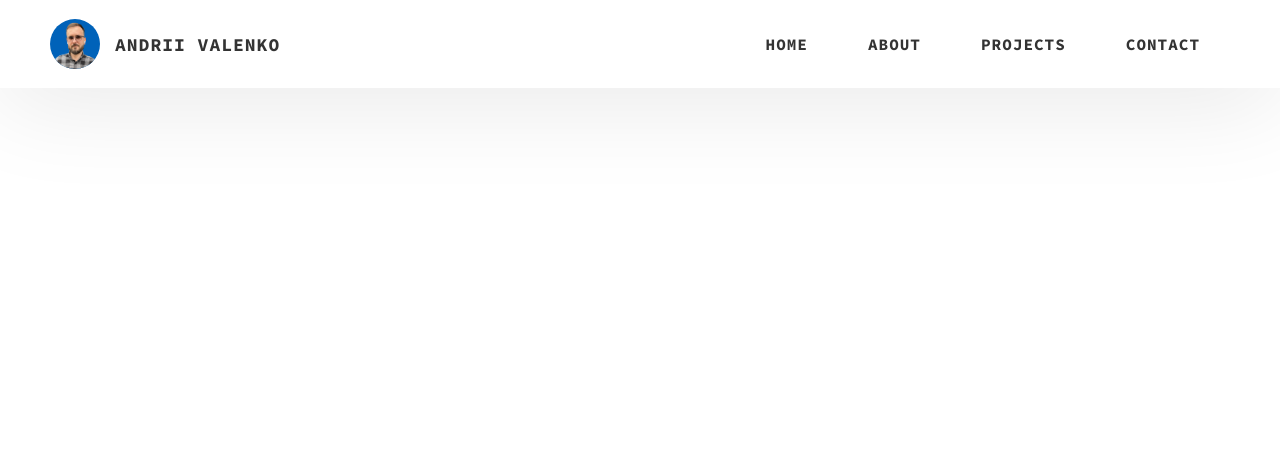
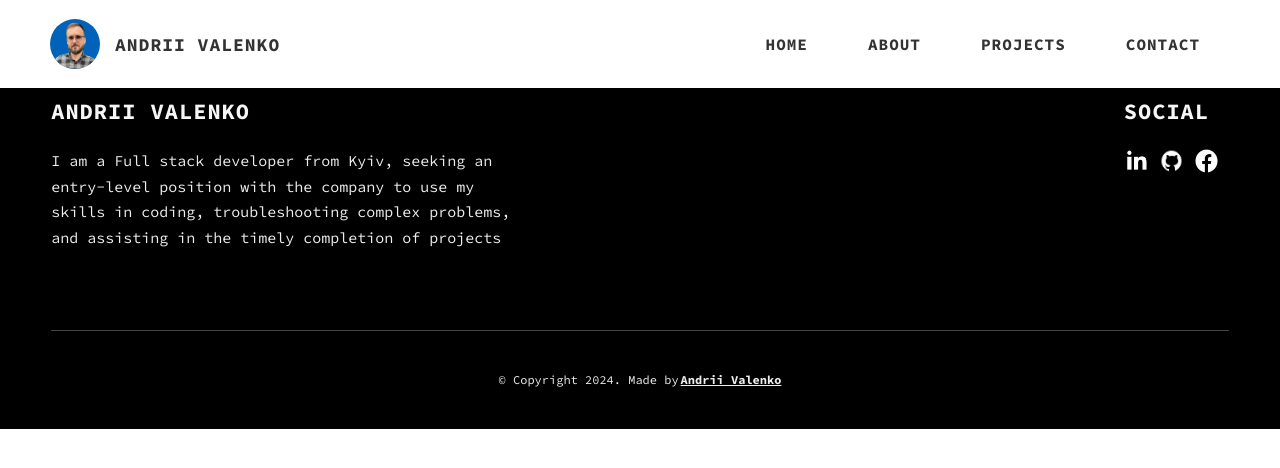
Before and after one commit to vnko1/portfolio, a Next.js app: page / in a window 1280 px wide. Shown: the top 468 px of the page. Built offline with nearby package versions, Linux system fonts and the light colour scheme.

Commit message:
feat: add footer

```diff
--- a/src/app/layout.tsx
+++ b/src/app/layout.tsx
@@ -2,7 +2,7 @@ import type { Metadata } from "next";
 import { Source_Code_Pro } from "next/font/google";
 import "../styles/css/style.css";
 import "../styles/scss/index.scss";
-import { Header } from "@/components";
+import { Footer, Header } from "@/components";
 
 const source = Source_Code_Pro({
   subsets: ["latin"],
@@ -25,6 +25,7 @@ export default function RootLayout({
       <body className={source.className}>
         <Header />
         {children}
+        <Footer />
       </body>
     </html>
   );
--- /dev/null
+++ b/src/components/Footer/Footer.tsx
@@ -0,0 +1,41 @@
+import Link from "next/link";
+import React from "react";
+
+import me from "@/lib/data/me.json";
+import socials from "@/lib/data/socials.json";
+import Social from "../Social/Social";
+
+const Footer = () => {
+  return (
+    <footer className="main-footer">
+      <div className="main-container">
+        <div className="main-footer__upper">
+          <div className="main-footer__row main-footer__row-1">
+            <h2 className="heading heading-sm main-footer__heading-sm">
+              <span>Social</span>
+            </h2>
+            <ul className="main-footer__social-cont">
+              {socials.map((el, i) => (
+                <li key={i}>
+                  <Social link={el.link} icon={el.icon} isFooter />
+                </li>
+              ))}
+            </ul>
+          </div>
+          <div className="main-footer__row main-footer__row-2">
+            <h4 className="heading heading-sm text-lt">{me.FULL_NAME}</h4>
+            <p className="main-footer__short-desc">{me.FOOTER_DESCR}</p>
+          </div>
+        </div>
+        <div className="main-footer__lower" id="footer-copy">
+          &copy; Copyright 2024. Made by
+          <Link id="footer-copy-link" href="/">
+            Andrii Valenko
+          </Link>
+        </div>
+      </div>
+    </footer>
+  );
+};
+
+export default Footer;
--- a/src/components/Header/Header.tsx
+++ b/src/components/Header/Header.tsx
@@ -46,7 +46,7 @@ const Header: FC = () => {
           </div>
           <span className="header__logo-sub">{me.FULL_NAME}</span>
         </div>
-        <div className="header__main">
+        <nav className="header__main">
           <ul className="header__links">
             {links.map((el, i) => (
               <li key={i} className="header__link-wrapper">
@@ -67,7 +67,7 @@ const Header: FC = () => {
               }
             />
           </button>
-        </div>
+        </nav>
       </div>
       <Menu links={links} isVisible={isVisible} active={active} />
     </header>
--- a/src/components/Menu/Menu.tsx
+++ b/src/components/Menu/Menu.tsx
@@ -15,7 +15,7 @@ const Menu: FC<MenuProps> = ({ links, active, isVisible }) => {
   if (!active) return null;
   return (
     <div className={menuClassNames}>
-      <div className="header__sm-menu-content">
+      <nav className="header__sm-menu-content">
         <ul className="header__sm-menu-links">
           {links.map((el, i) => (
             <li key={i} className="header__sm-menu-link">
@@ -23,7 +23,7 @@ const Menu: FC<MenuProps> = ({ links, active, isVisible }) => {
             </li>
           ))}
         </ul>
-      </div>
+      </nav>
     </div>
   );
 };
--- /dev/null
+++ b/src/components/Social/Social.tsx
@@ -0,0 +1,40 @@
+import React, { FC } from "react";
+import Image from "next/image";
+
+type SocialProps = { link: string; icon: string; isFooter?: boolean };
+
+const Social: FC<SocialProps> = ({ link, icon, isFooter = false }) => {
+  if (isFooter)
+    return (
+      <a rel="noreferrer noopener" href={link}>
+        <Image
+          src={icon}
+          alt="social icon"
+          width={26}
+          height={26}
+          className="main-footer__icon"
+        />
+      </a>
+    );
+
+  return (
+    <div className="home-hero__social">
+      <a
+        href={link}
+        className="home-hero__social-icon-link"
+        target="_blank"
+        rel="noreferrer noopener"
+      >
+        <Image
+          src={icon}
+          alt="social icon"
+          className="home-hero__social-icon"
+          width={26}
+          height={26}
+        />
+      </a>
+    </div>
+  );
+};
+
+export default Social;
--- a/src/components/index.ts
+++ b/src/components/index.ts
@@ -1,2 +1,4 @@
 export { default as Header } from "./Header/Header";
 export { default as Menu } from "./Menu/Menu";
+export { default as Social } from "./Social/Social";
+export { default as Footer } from "./Footer/Footer";
--- a/src/lib/data/socials.json
+++ b/src/lib/data/socials.json
@@ -1,14 +1,14 @@
 [
   {
     "link": "https://linkedin.com/in/andriivalenko",
-    "icon": "/assets/linkedin-ico.png"
+    "icon": "/linkedin-ico.png"
   },
   {
     "link": "https://github.com/vnko1",
-    "icon": "/assets/github-ico.png"
+    "icon": "/github-ico.png"
   },
   {
     "link": "https://www.facebook.com/andrey.valenko",
-    "icon": "/assets/facebook-ico.png"
+    "icon": "/facebook-ico.png"
   }
 ]
--- a/src/styles/scss/components/_footer.scss
+++ b/src/styles/scss/components/_footer.scss
@@ -36,6 +36,7 @@
   }
 
   &__social-cont {
+    display: flex;
     margin-top: 2rem;
   }
 
```
Also changed, not shown: src/services/index.ts (deleted).
